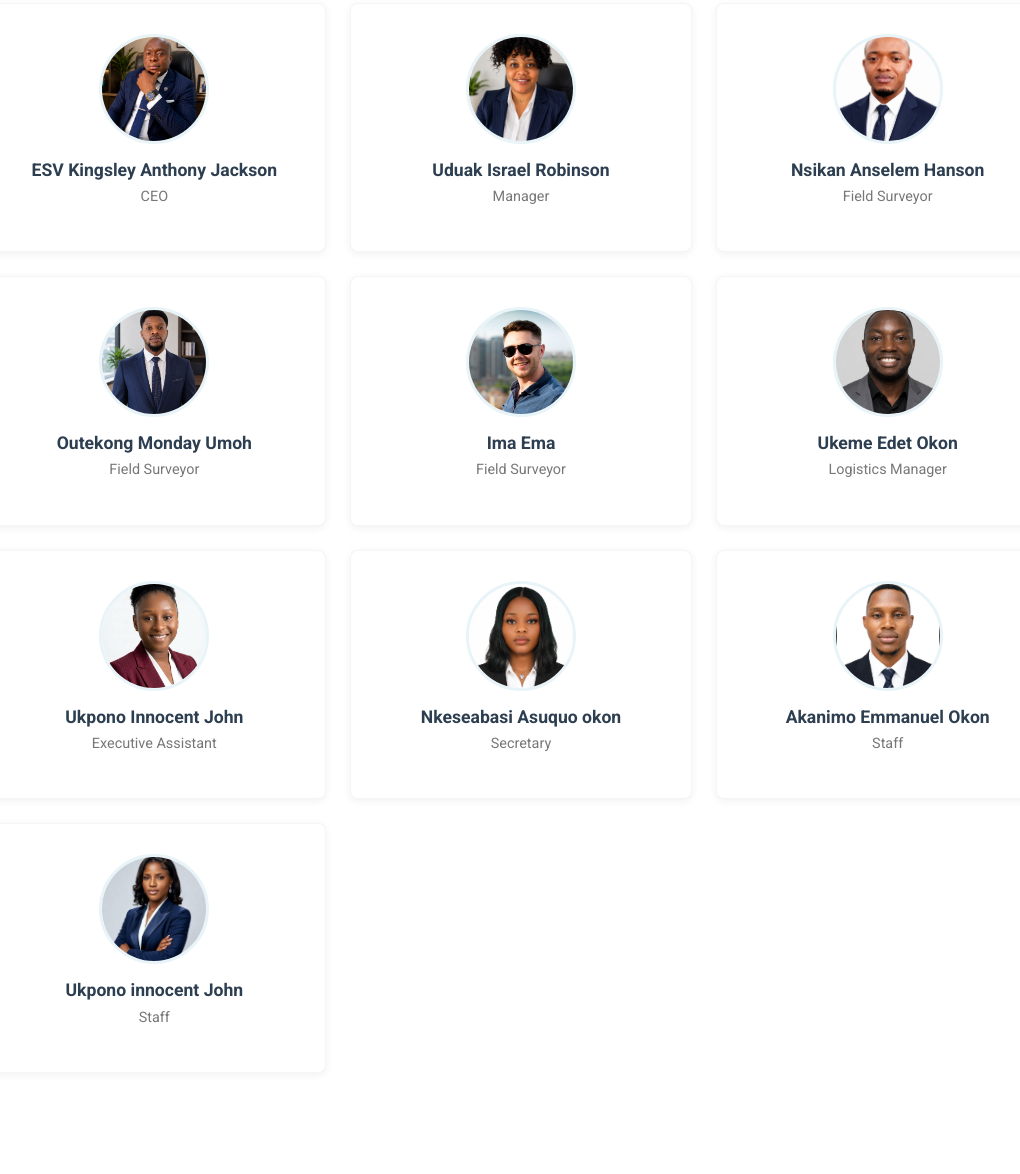
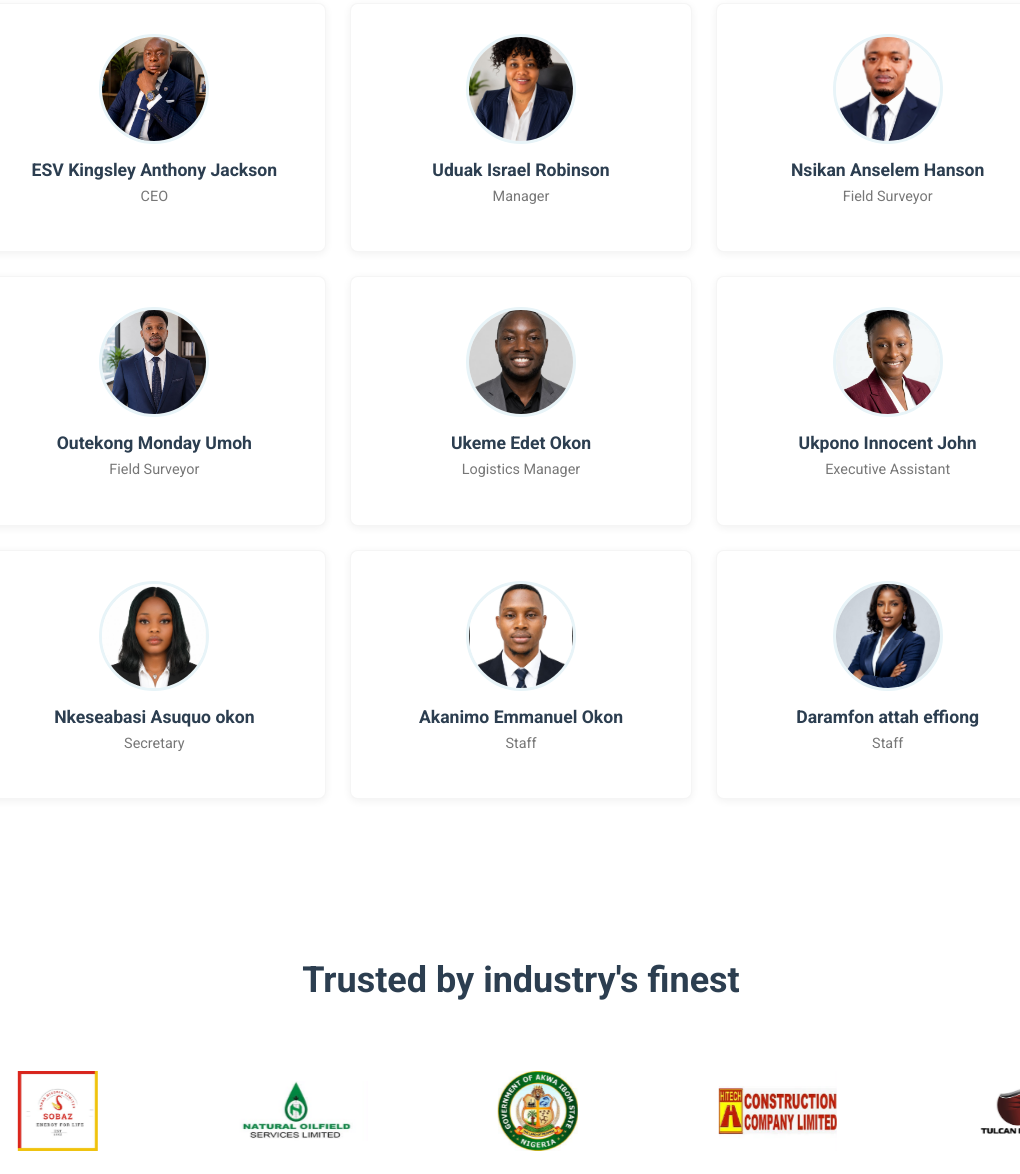
Before and after one commit to jakejunior-tech/Kingsley-Jackson-consult, a plain HTML site: page index.html in a window 1280 px wide. Shown: the part 4029-5203 px from the top of the page, without its empty margins (119-1139 px from the left). Drawn offline with nearby package versions, Linux system fonts and the light colour scheme.

Commit message:
Remove Ima Ema team member

```diff
--- a/index.html
+++ b/index.html
@@ -382,12 +382,6 @@
 
           </div>
           <div class="team-member">
-            <img src="images/team/member-3.jpg" alt="Ima Ema" loading="lazy">
-            <h3>Ima Ema</h3>
-            <p>Field Surveyor</p>
-
-          </div>
-          <div class="team-member">
             <img src="images/team/ukeme-edet-okon.jpeg" alt="Ukeme Edet Okon" loading="lazy" style="object-position: 50% 20%;">
             <h3>Ukeme Edet Okon</h3>
             <p>Logistics Manager</p>
@@ -413,7 +407,7 @@
           </div>
           <div class="team-member">
             <img src="images/team/staff-2.jpeg" alt="Ukpono innocent John" loading="lazy">
-            <h3>Ukpono innocent John</h3>
+            <h3>Daramfon attah effiong </h3>
             <p>Staff</p>
 
           </div>
```
